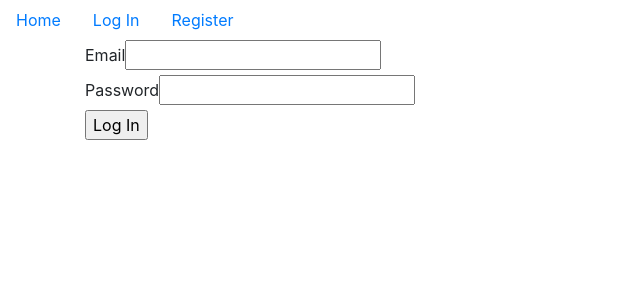
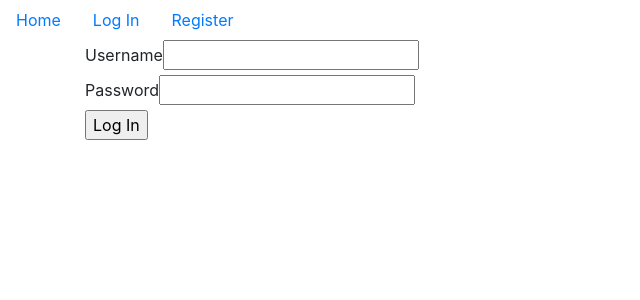
Before and after one commit to itsnehasharma/swamphacks-2019, a Flask app: page /login in a window 1280 px wide. Shown: the top 300 px of the page, without its empty margins (0-640 px from the left). Run offline with Flask 2, Linux system fonts and the light colour scheme; some libraries are stand-ins or nearby versions.

Commit message:
log in with username now

```diff
--- a/groupfund/templates/login.html
+++ b/groupfund/templates/login.html
@@ -3,7 +3,7 @@
   <form method="post">
     {{form.hidden_tag()}}
     {{form.csrf_token}}
-    {{form.email.label}}{{form.email}}<br />
+    {{form.username.label}}{{form.username}}<br />
     {{form.password.label}}{{form.password}}<br />
     {{form.submit()}}
   </form>
--- a/groupfund/users/forms.py
+++ b/groupfund/users/forms.py
@@ -8,7 +8,7 @@ from flask_login import current_user
 from groupfund.models import User
 
 class LoginForm(FlaskForm):
-    email = StringField('Email',validators=[DataRequired(),Email()])
+    username = StringField('Username',validators=[DataRequired()])
     password = PasswordField('Password',validators=[DataRequired()])
     submit = SubmitField('Log In')
 
--- a/groupfund/users/views.py
+++ b/groupfund/users/views.py
@@ -33,7 +33,7 @@ def login():
     form = LoginForm()
     if form.validate_on_submit():
 
-        user = User.query.filter_by(email=form.email.data).first()
+        user = User.query.filter_by(username=form.username.data).first()
 
         if user.check_password(form.password.data) and user is not None:
 
```
